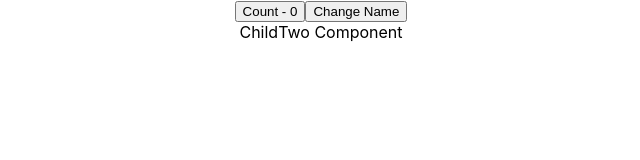
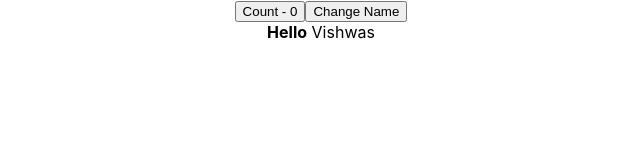
Before and after one commit to jeus0630/React-Render-Demo-Typescript, a React (Create React App) app: page / in a window 1280 px wide. Shown: the top 160 px of the page, without its empty margins (319-959 px from the left). Built offline with nearby package versions, Linux system fonts and the light colour scheme.

Commit message:
Docs : ChildFour, ChildThree, ParentThree
Incorrect memo

```diff
--- a/src/App.tsx
+++ b/src/App.tsx
@@ -1,12 +1,12 @@
 import React from 'react';
 import './App.css';
-import ParentTwo from './components/Optimization/ParentTwo';
+import ParentThree from "./components/Incorrect Optimizations/ParentThree";
 
 function App() {
 
     return (
         <div className="App">
-            <ParentTwo></ParentTwo>
+            <ParentThree></ParentThree>
         </div>
     );
 }
--- /dev/null
+++ b/src/components/Incorrect Optimizations/ChildThree.tsx
@@ -0,0 +1,19 @@
+import React, {FunctionComponent} from 'react';
+
+interface OwnProps {
+    children: React.DetailedHTMLProps<React.HTMLAttributes<HTMLElement>, HTMLElement>;
+    name: string;
+}
+
+type Props = OwnProps;
+
+const ChildThree: FunctionComponent<Props> = ({name, children}) => {
+    console.log('ChildThree Render');
+    return (
+        <div>
+            {children} {name}
+        </div>
+    );
+};
+
+export default React.memo(ChildThree);
--- /dev/null
+++ b/src/components/Incorrect Optimizations/ParentThree.tsx
@@ -0,0 +1,26 @@
+import React, { FunctionComponent, useState } from 'react';
+import ChildThree from "./ChildThree";
+
+
+interface OwnProps {
+
+}
+
+type Props = OwnProps;
+
+const ParentThree: FunctionComponent<Props> = () => {
+    const [count, setCount] = useState(0);
+    const [name, setName] = useState('Vishwas');
+    console.log('ParentTwo Render');
+    return (
+        <div>
+            <button onClick={() => setCount(prev => prev + 1)}>Count - {count}</button>
+            <button onClick={() => setName('codevolution')}>Change Name</button>
+            <ChildThree name={name}>
+                <strong>Hello</strong>
+            </ChildThree>
+        </div>
+    );
+};
+
+export default ParentThree;
```
Also changed, not shown: src/components/Incorrect Optimizations/ChildFour.tsx (added).
